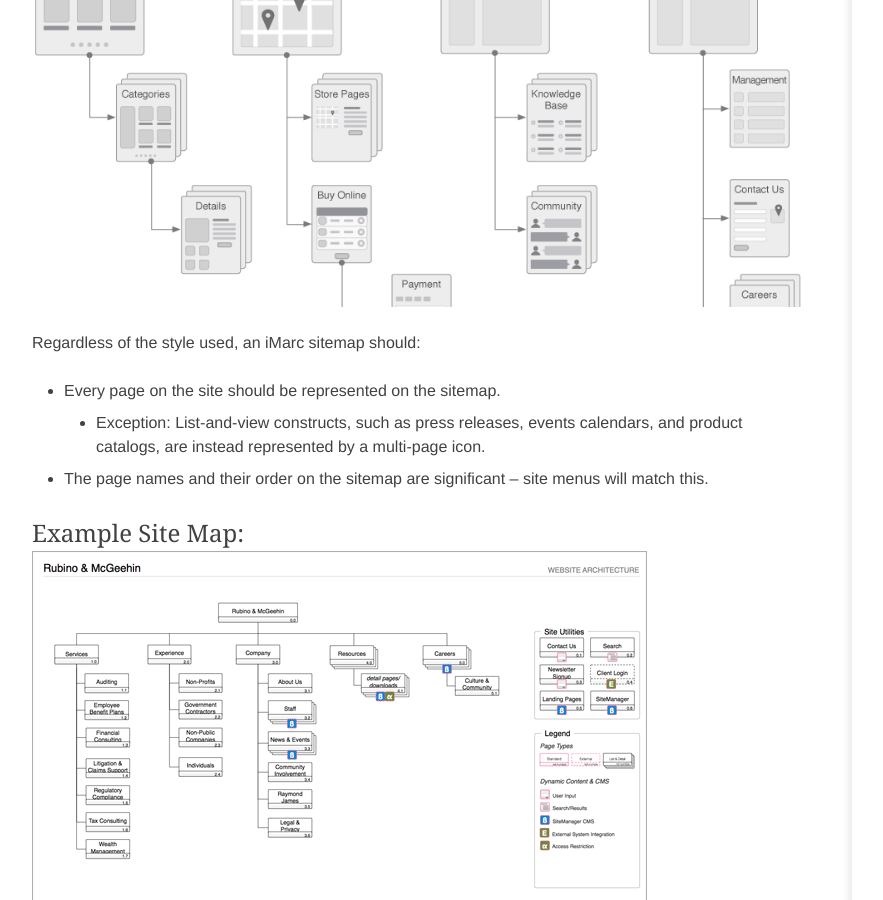
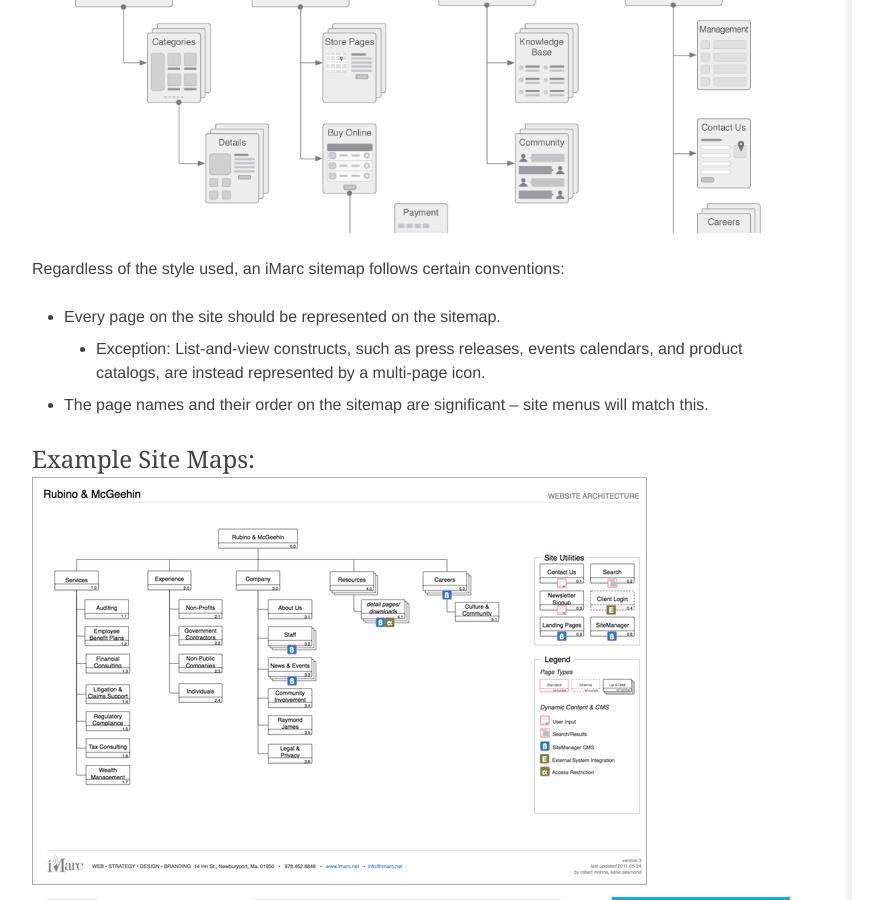
Before and after one commit to imarc/handbook, a Jekyll site: the page built from strategy.markdown, in a window 1280 px wide and 900 px high, scrolled down 13611 px. Shown: the whole window, without its empty margins (88-971 px from the left). Built offline with Jekyll 4.4.1, drawn with Linux system fonts in a browser that asks for light colours; nearby versions of some CDN libraries; some web fonts are replaced; some of the changed text lies outside the part shown.

Commit message:
sitemap content fixings.

```diff
--- a/strategy.markdown
+++ b/strategy.markdown
@@ -401,24 +401,32 @@
 
 A sitemap can be as simple as an outline, for example:
 
+<figure markdown="1">
+<figcaption>Sitemap as a simple outline</figcaption>
 ![Non-canonical sitemap outline style that we don't do here](img/strategy/sitemap-outline.png)
+</figure>
 
 iMarc sitemaps, however, tend to either be a tree-style diagram such as this:
 
+<figure markdown="1">
 ![Tree-style sitemap diagram](img/strategy/sitemap-tree.png)
+</figure>
 
 Or, when it helps in comprehension, a flowchart-style diagram may be used, with mini-wireframes used to denote page templates:
 
+<figure markdown="1">
 ![Flowchart-style sitemap diagram](img/strategy/sitemap-flowchart.png)
+</figure>
 
-Regardless of the style used, an iMarc sitemap should:
+Regardless of the style used, an iMarc sitemap follows certain conventions:
 
 + Every page on the site should be represented on the sitemap.
 	+ Exception: List-and-view constructs, such as press releases, events calendars, and product catalogs, are instead represented by a multi-page icon.
 + The page names and their order on the sitemap are significant -- site menus will match this.
 
-#### Example Site Map:
-![Sample Site map, tree-style](img/strategy/sitemap.png)
+#### Example Site Maps:
+![Sample Site map, tree-style](img/strategy/sitemap.png) <br>
+![Sample Site map, flowchart-style](img/strategy/sitemap-imarc-flowchart.png)
 
 
 ### Wireframe
```
Also changed, not shown: img/strategy/sitemap-imarc-flowchart.png (added).
